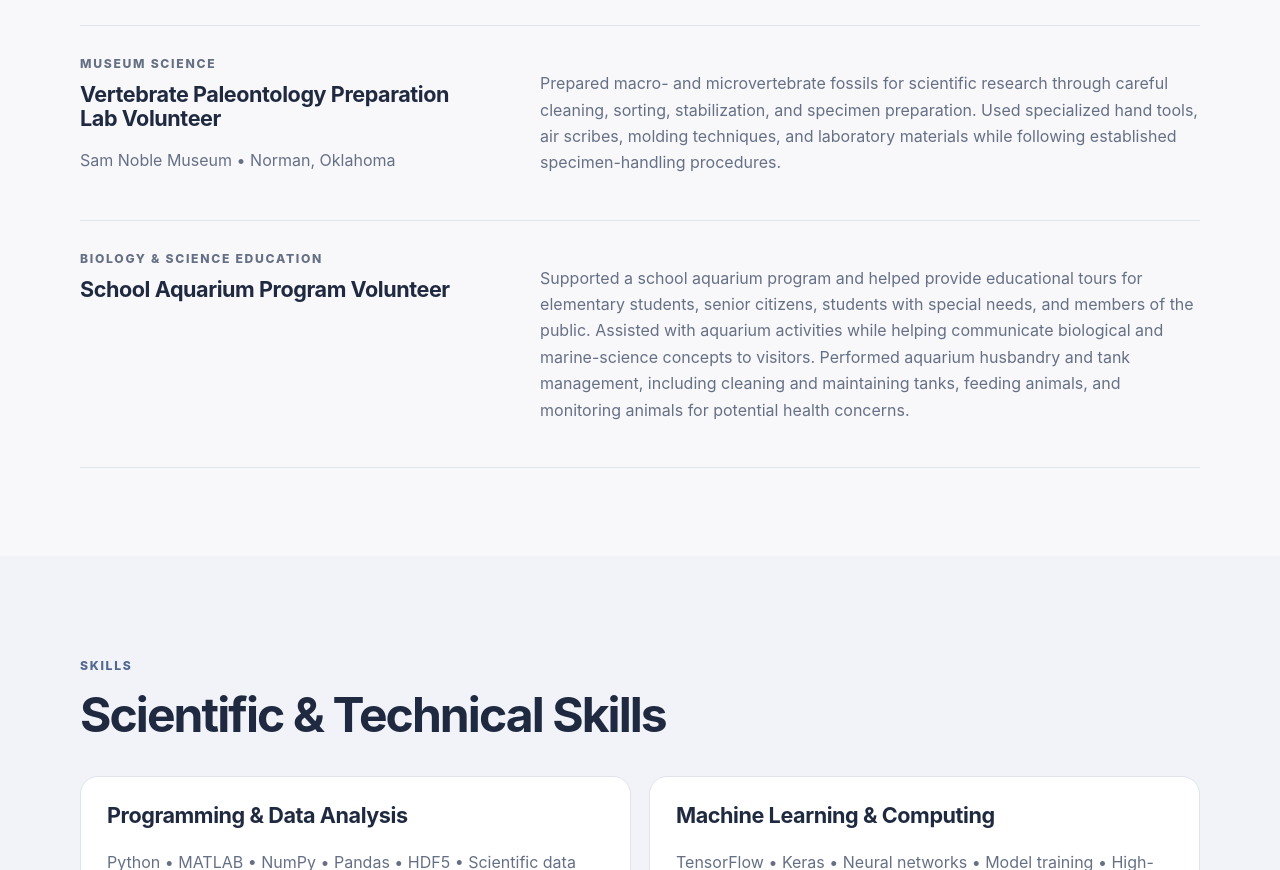
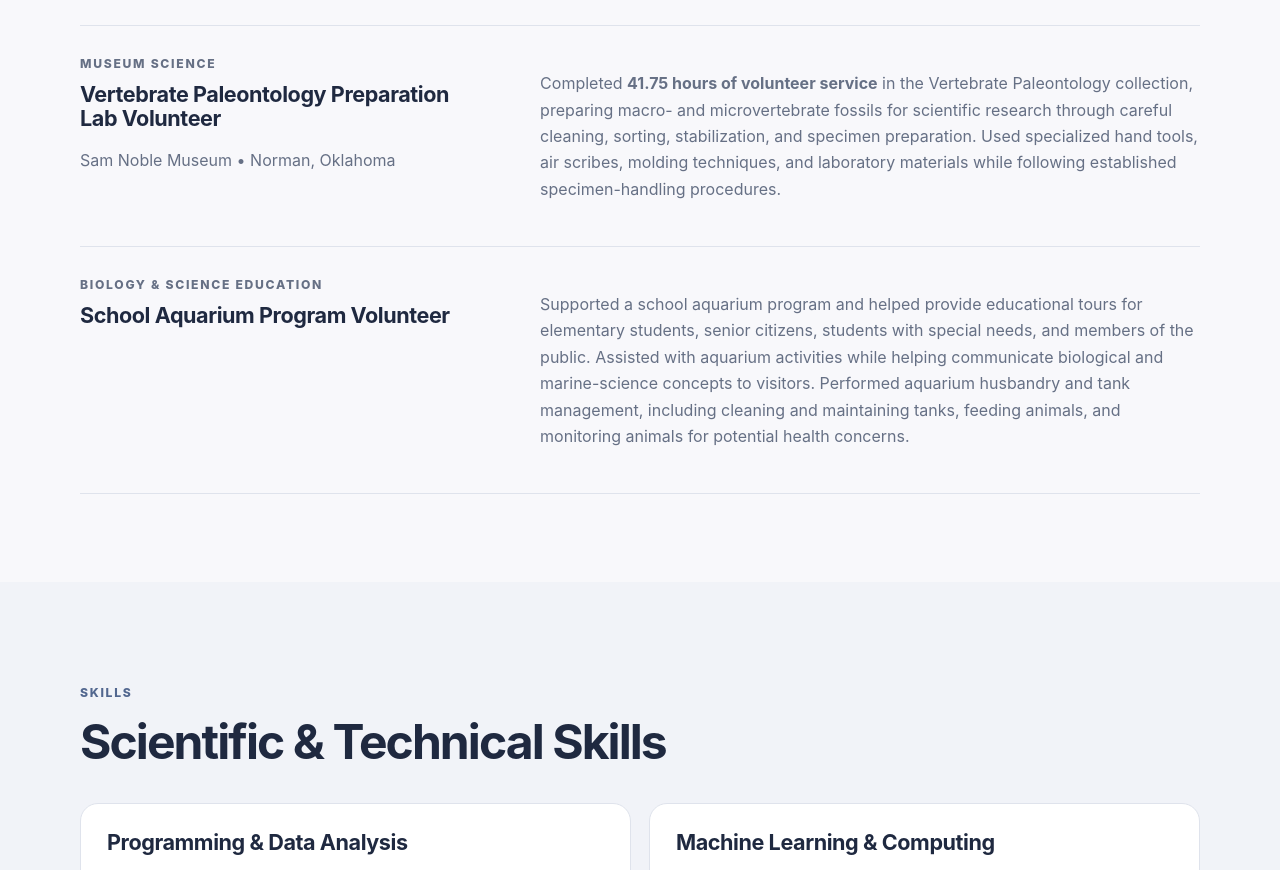
Before and after one commit to ashlee-farotte/ashlee-professional-website, a plain HTML site: page index.html in a window 1280 px wide. Shown: the part 5621-6491 px from the top of the page. Drawn offline with Linux system fonts and the light colour scheme.

Commit message:
Update paleontology volunteer hours

```diff
--- a/index.html
+++ b/index.html
@@ -293,11 +293,10 @@
               <p>Sam Noble Museum • Norman, Oklahoma</p>
             </div>
             <p>
-              Prepared macro- and microvertebrate fossils for scientific research
-              through careful cleaning, sorting, stabilization, and specimen
-              preparation. Used specialized hand tools, air scribes, molding
-              techniques, and laboratory materials while following established
-              specimen-handling procedures.
+              Completed <strong>41.75 hours of volunteer service</strong> in the Vertebrate Paleontology collection,
+              preparing macro- and microvertebrate fossils for scientific research through careful cleaning, sorting,
+              stabilization, and specimen preparation. Used specialized hand tools, air scribes, molding techniques,
+              and laboratory materials while following established specimen-handling procedures.
             </p>
           </article>
 
```
